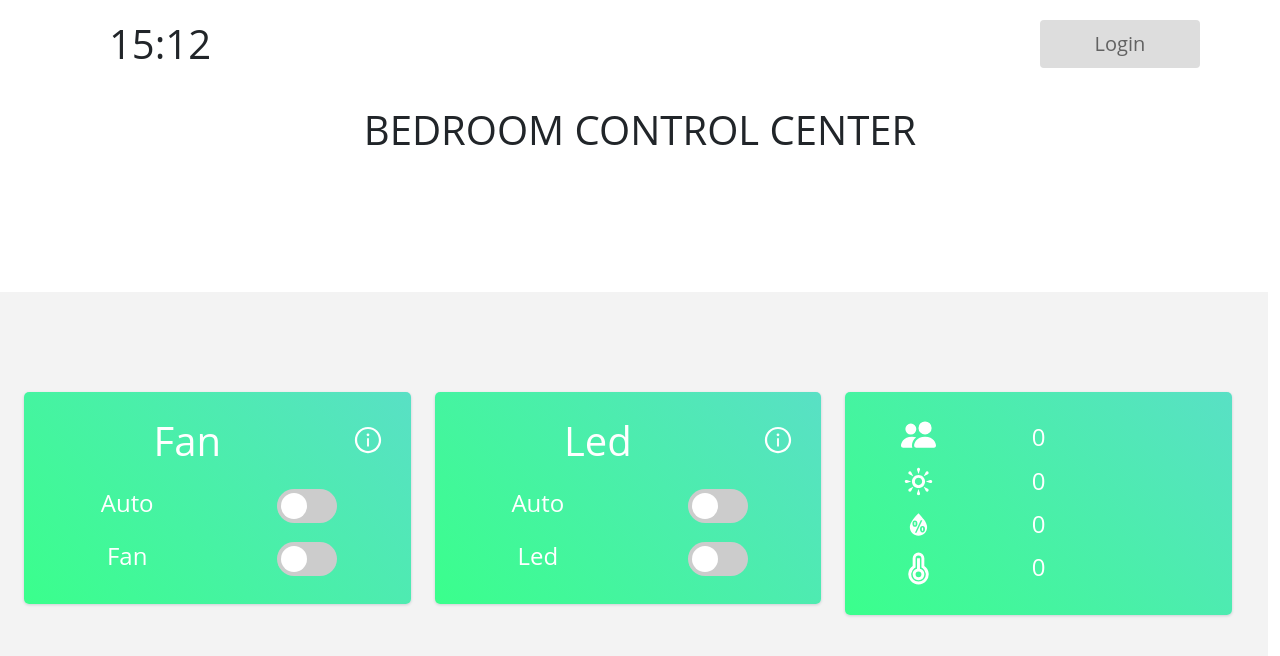
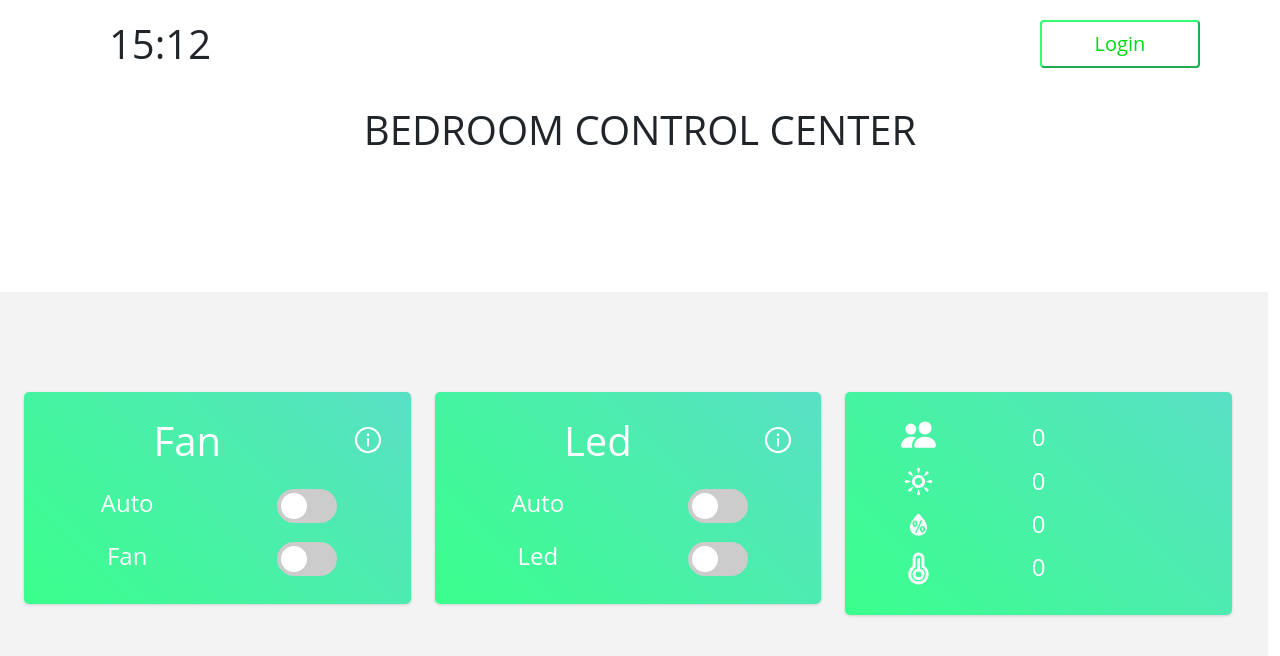
Before and after one commit to Jinnux263/Smart_BedRoom211, a React (Create React App) app in the folder FrontEnd/smart-bed-room/: page / in a window 1280 px wide. Shown: the top 656 px of the page. Built offline with nearby package versions, Linux system fonts and the light colour scheme; no server answers; the HTML template or start-up script is replaced by a standard one.

Commit message:
change login button in mainmenu

```diff
--- a/FrontEnd/smart-bed-room/src/Components/Pages/MainMenu.css
+++ b/FrontEnd/smart-bed-room/src/Components/Pages/MainMenu.css
@@ -2,18 +2,20 @@
     font-family: Ubuntu, Cantarell, 'Open Sans', 'Helvetica Neue', sans-serif;
     font-weight:bolder;
 }
+.container-fluid .btn-outline-success{
+  background-color: #ffffff;
+  border-color: #31ff76;
+  border-width: 2px;
+  color: #01da13;
+  border-radius: 4px;
+}
+.container-fluid .btn-outline-success:hover {
+  background: linear-gradient(45deg,#31ff76,#96fb9f);
+  border-color: #31ff76;
+  color: rgb(246, 246, 246);
+}
 .top {
-    background-color: #f3f3f3;
-}
-.btn {
-    border-color: #31ff76;
-    border-width: 2px;
-    color: #01da13;
-}
-.btn:hover {
-    background: linear-gradient(45deg,#31ff76,#96fb9f);
-    border-color: #31ff76;
-    color: rgb(0, 0, 0);
+  background-color: #f3f3f3;
 }
 .switch {
     position: relative;
--- a/FrontEnd/smart-bed-room/src/Components/Pages/MainMenu.js
+++ b/FrontEnd/smart-bed-room/src/Components/Pages/MainMenu.js
@@ -198,7 +198,7 @@ export default function MainMenu() {
             <div className='col-md-6'>
             </div>
             <div className='col-md-3'>
-            <Link to="/login"><button type="button" className="btn mr-md-2 mb-md-0 mb-2 btn-outline-success btn-round" style={{height:"3rem", width:"10rem", fontSize:"20px"}}>Login</button></Link>
+            <Link to="/login"><button type="button" className="btn-outline-success mr-md-2 mb-md-0 mb-2 btn-outline-success btn-round" style={{height:"3rem", width:"10rem", fontSize:"20px"}}>Login</button></Link>
 
             </div>
         </div>
```
